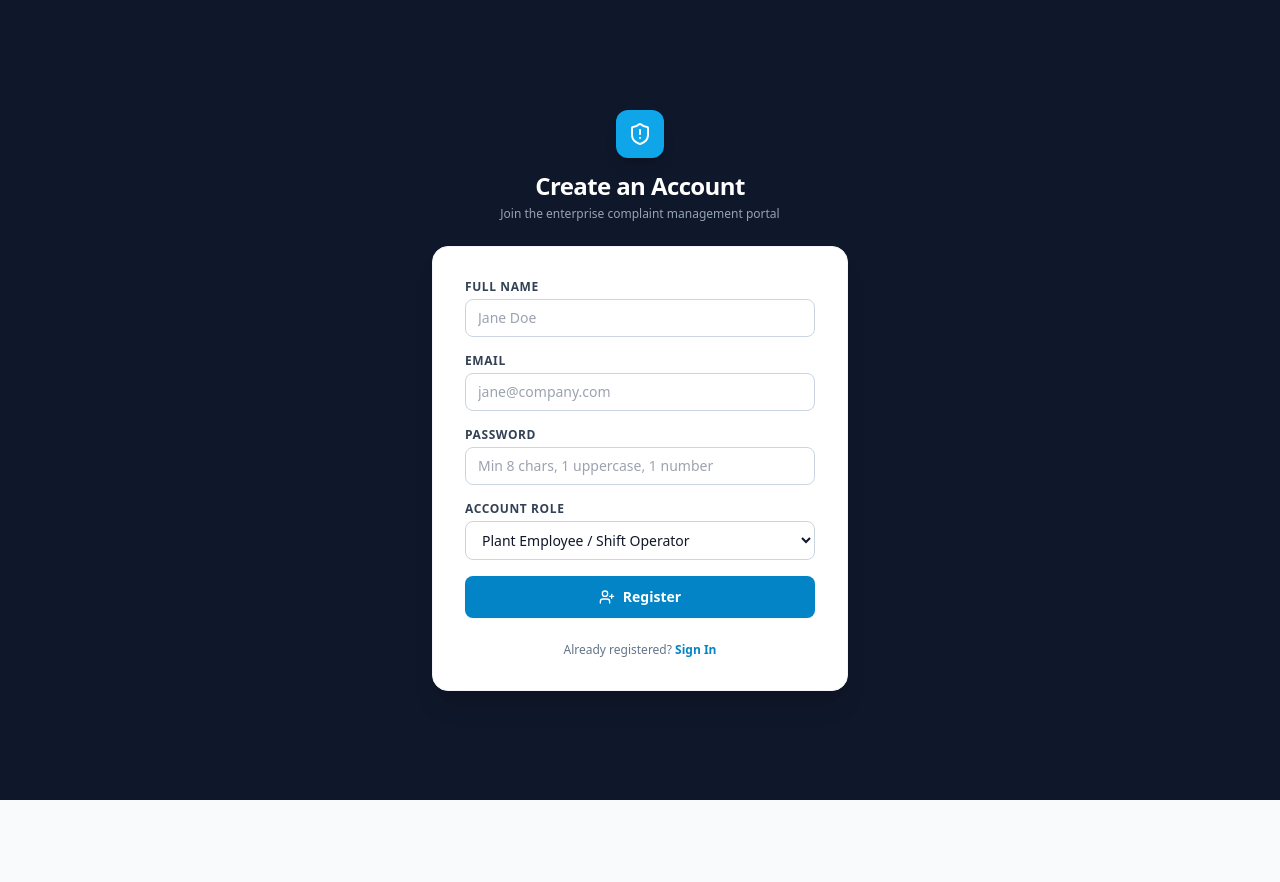
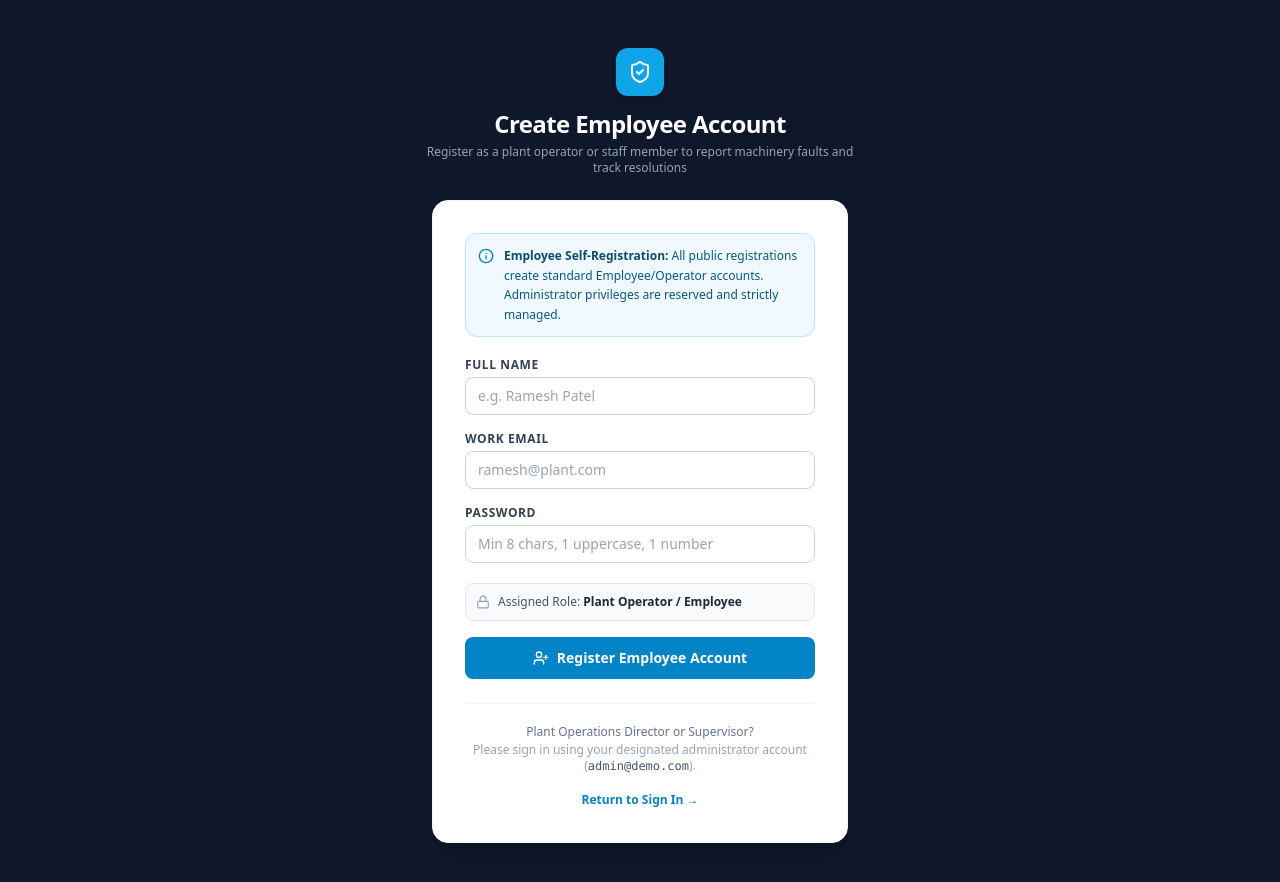
Before and after one commit to gsiddharthrao/ComplaintEase, a React (Vite) app in the folder apps/web/: page /register in a window 1280 px wide. Shown: the top 882 px of the page. Before the commit the page ends 800 px from the top, so only its background shows below. Built offline with nearby package versions, Linux system fonts and the light colour scheme; no server answers.

Commit message:
fix: restrict public registration strictly to employees and lock single dedicated admin account

```diff
--- a/apps/web/src/lib/mock-store.ts
+++ b/apps/web/src/lib/mock-store.ts
@@ -265,6 +265,11 @@ class MockStore {
   }): { id: string; email: string; message: string } {
     const normEmail = data.email.toLowerCase().trim();
 
+    // Prevent anyone from registering or overtaking the single administrator account
+    if (normEmail === 'admin@demo.com' || normEmail === 'admin@plant.com') {
+      throw new Error('This is a reserved administrative account. Please sign in directly using admin credentials.');
+    }
+
     if (this.users[normEmail]) {
       throw new Error(`An account with email "${data.email}" already exists. Please sign in.`);
     }
@@ -276,7 +281,7 @@ class MockStore {
       profile: {
         id: userId,
         full_name: data.full_name.trim(),
-        role: data.role || 'employee',
+        role: 'employee', // STRICT: All public registrations are employee accounts only
         department_id: data.department_id || null,
         avatar_url: null,
         created_at: new Date().toISOString(),
@@ -349,6 +354,11 @@ class MockStore {
   updateUserRole(id: string, data: { role: string; department_id?: string | null }): Profile {
     const target = Object.values(this.users).find((u) => u.profile.id === id);
     if (!target) throw new Error('User not found');
+
+    // Protect primary root admin from accidental demotion
+    if (target.user.email === 'admin@demo.com' && data.role !== 'admin') {
+      throw new Error('Cannot demote the primary Plant Operations Director account.');
+    }
 
     const oldData = { ...target.profile };
     target.profile.role = data.role as UserRole;
--- a/apps/web/src/pages/Login.tsx
+++ b/apps/web/src/pages/Login.tsx
@@ -126,9 +126,12 @@ export const Login: React.FC = () => {
 
           {/* Quick Demo Logins for Interview / Review */}
           <div className="mt-6 pt-6 border-t border-slate-200">
-            <p className="text-xs font-semibold text-slate-500 uppercase tracking-wider text-center mb-3 flex items-center justify-center gap-1">
+            <p className="text-xs font-semibold text-slate-500 uppercase tracking-wider text-center mb-1 flex items-center justify-center gap-1">
               <KeyRound className="w-3.5 h-3.5" />
               1-Click Demo Login
+            </p>
+            <p className="text-[11px] text-slate-400 text-center mb-3">
+              Single dedicated administrator ID & demo operator
             </p>
             <div className="grid grid-cols-2 gap-3">
               <button
@@ -137,23 +140,25 @@ export const Login: React.FC = () => {
                 className="py-2.5 px-3 bg-emerald-50 hover:bg-emerald-100 text-emerald-800 border border-emerald-200 rounded-lg text-xs font-semibold text-center transition-colors flex flex-col items-center justify-center"
               >
                 <span>Shift Operator</span>
-                <span className="text-[10px] text-emerald-600 font-normal">Alex Rivera (Employee)</span>
+                <span className="text-[10px] text-emerald-600 font-normal">Alex Rivera (employee@demo.com)</span>
               </button>
               <button
                 type="button"
                 onClick={() => handleDemoLogin('admin@demo.com')}
                 className="py-2.5 px-3 bg-rose-50 hover:bg-rose-100 text-rose-800 border border-rose-200 rounded-lg text-xs font-semibold text-center transition-colors flex flex-col items-center justify-center"
               >
-                <span>Plant Director</span>
-                <span className="text-[10px] text-rose-600 font-normal">Marcus Vance (Admin)</span>
+                <span className="flex items-center gap-1 font-bold">
+                  Plant Director
+                </span>
+                <span className="text-[10px] text-rose-600 font-normal">Dedicated Admin (admin@demo.com)</span>
               </button>
             </div>
           </div>
 
           <div className="mt-6 text-center text-xs text-slate-500">
-            New employee?{' '}
+            New plant staff member?{' '}
             <Link to="/register" className="text-brand-600 font-semibold hover:underline">
-              Register here
+              Create Employee Account
             </Link>
           </div>
         </div>
--- a/apps/web/src/pages/Register.tsx
+++ b/apps/web/src/pages/Register.tsx
@@ -4,7 +4,7 @@ import { useForm } from 'react-hook-form';
 import { zodResolver } from '@hookform/resolvers/zod';
 import { registerSchema, RegisterInput } from '@complaintease/shared';
 import { api } from '../lib/api-client.js';
-import { ShieldAlert, UserPlus } from 'lucide-react';
+import { ShieldCheck, UserPlus, Info, Lock } from 'lucide-react';
 
 export const Register: React.FC = () => {
   const navigate = useNavigate();
@@ -26,8 +26,12 @@ export const Register: React.FC = () => {
     setServerError(null);
     setSuccessMsg(null);
     try {
-      await api.auth.register(data);
-      setSuccessMsg(`Account created for ${data.email}! Redirecting to login...`);
+      // Strictly enforce role is employee for all public registrations
+      await api.auth.register({
+        ...data,
+        role: 'employee',
+      });
+      setSuccessMsg(`Employee account created for ${data.email}! Redirecting to login...`);
       setTimeout(() => {
         navigate(`/login?registered=1&email=${encodeURIComponent(data.email)}`);
       }, 1200);
@@ -40,14 +44,24 @@ export const Register: React.FC = () => {
     <div className="min-h-screen bg-slate-900 flex flex-col justify-center py-12 sm:px-6 lg:px-8">
       <div className="sm:mx-auto sm:w-full sm:max-w-md text-center">
         <div className="inline-flex items-center justify-center w-12 h-12 rounded-xl bg-brand-500 text-white shadow-lg mb-3">
-          <ShieldAlert className="w-6 h-6" />
+          <ShieldCheck className="w-6 h-6" />
         </div>
-        <h2 className="text-2xl font-bold text-white tracking-tight">Create an Account</h2>
-        <p className="mt-1 text-xs text-slate-400">Join the enterprise complaint management portal</p>
+        <h2 className="text-2xl font-bold text-white tracking-tight">Create Employee Account</h2>
+        <p className="mt-1 text-xs text-slate-400">
+          Register as a plant operator or staff member to report machinery faults and track resolutions
+        </p>
       </div>
 
       <div className="mt-6 sm:mx-auto sm:w-full sm:max-w-md px-4">
         <div className="bg-white py-8 px-6 shadow-xl rounded-2xl sm:px-8 border border-slate-100">
+          {/* Security & Access Notice */}
+          <div className="mb-5 p-3 rounded-xl bg-sky-50 border border-sky-200 text-xs text-sky-800 flex items-start gap-2.5">
+            <Info className="w-4 h-4 text-sky-600 shrink-0 mt-0.5" />
+            <div className="leading-relaxed">
+              <span className="font-semibold text-sky-900">Employee Self-Registration:</span> All public registrations create standard Employee/Operator accounts. Administrator privileges are reserved and strictly managed.
+            </div>
+          </div>
+
           {serverError && (
             <div className="mb-4 p-3 rounded-lg bg-rose-50 border border-rose-200 text-xs text-rose-700">
               {serverError}
@@ -66,7 +80,7 @@ export const Register: React.FC = () => {
               </label>
               <input
                 {...register('full_name')}
-                placeholder="Jane Doe"
+                placeholder="e.g. Ramesh Patel"
                 className="w-full px-3 py-2 border border-slate-300 rounded-lg text-sm focus:ring-2 focus:ring-brand-500 outline-none"
               />
               {errors.full_name && (
@@ -76,12 +90,12 @@ export const Register: React.FC = () => {
 
             <div>
               <label className="block text-xs font-semibold text-slate-700 uppercase tracking-wider mb-1">
-                Email
+                Work Email
               </label>
               <input
                 type="email"
                 {...register('email')}
-                placeholder="jane@company.com"
+                placeholder="ramesh@plant.com"
                 className="w-full px-3 py-2 border border-slate-300 rounded-lg text-sm focus:ring-2 focus:ring-brand-500 outline-none"
               />
               {errors.email && (
@@ -104,17 +118,12 @@ export const Register: React.FC = () => {
               )}
             </div>
 
-            <div>
-              <label className="block text-xs font-semibold text-slate-700 uppercase tracking-wider mb-1">
-                Account Role
-              </label>
-              <select
-                {...register('role')}
-                className="w-full px-3 py-2 border border-slate-300 rounded-lg text-sm focus:ring-2 focus:ring-brand-500 outline-none bg-white"
-              >
-                <option value="employee">Plant Employee / Shift Operator</option>
-                <option value="admin">Plant Administrator / Director</option>
-              </select>
+            {/* Locked Role Indicator */}
+            <div className="pt-1">
+              <div className="flex items-center gap-2 p-2.5 rounded-lg bg-slate-50 border border-slate-200 text-xs text-slate-600">
+                <Lock className="w-3.5 h-3.5 text-slate-400" />
+                <span>Assigned Role: <strong className="text-slate-800">Plant Operator / Employee</strong></span>
+              </div>
             </div>
 
             <button
@@ -123,15 +132,23 @@ export const Register: React.FC = () => {
               className="w-full mt-2 flex justify-center items-center space-x-2 py-2.5 px-4 border border-transparent rounded-lg shadow-sm text-sm font-semibold text-white bg-brand-600 hover:bg-brand-700 focus:ring-2 focus:ring-brand-500 disabled:opacity-50 transition-colors"
             >
               <UserPlus className="w-4 h-4" />
-              <span>{isSubmitting ? 'Registering...' : 'Register'}</span>
+              <span>{isSubmitting ? 'Creating Account...' : 'Register Employee Account'}</span>
             </button>
           </form>
 
-          <div className="mt-6 text-center text-xs text-slate-500">
-            Already registered?{' '}
-            <Link to="/login" className="text-brand-600 font-semibold hover:underline">
-              Sign In
-            </Link>
+          {/* Admin Guidance Box */}
+          <div className="mt-6 pt-5 border-t border-slate-100 text-center">
+            <p className="text-xs text-slate-500">
+              Plant Operations Director or Supervisor?
+            </p>
+            <p className="text-xs text-slate-400 mt-0.5">
+              Please sign in using your designated administrator account (<span className="font-mono text-slate-600">admin@demo.com</span>).
+            </p>
+            <div className="mt-3">
+              <Link to="/login" className="inline-flex items-center text-xs font-semibold text-brand-600 hover:underline">
+                Return to Sign In &rarr;
+              </Link>
+            </div>
           </div>
         </div>
       </div>
```
Also changed, not shown: apps/web/src/pages/admin/AdminPanel.tsx (+12 -2 lines), 1 other file (tests, documents, lock files or other folders).
